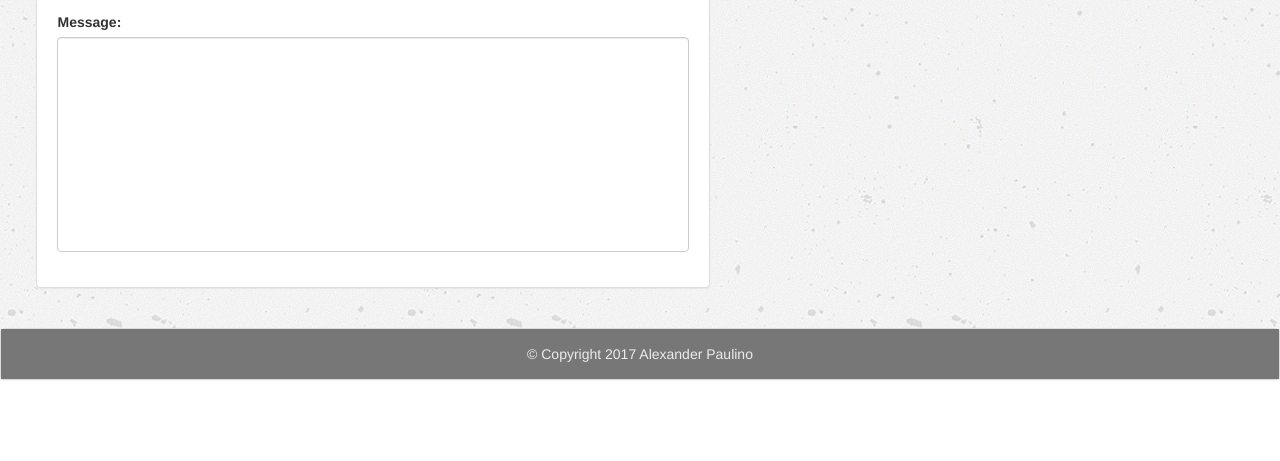
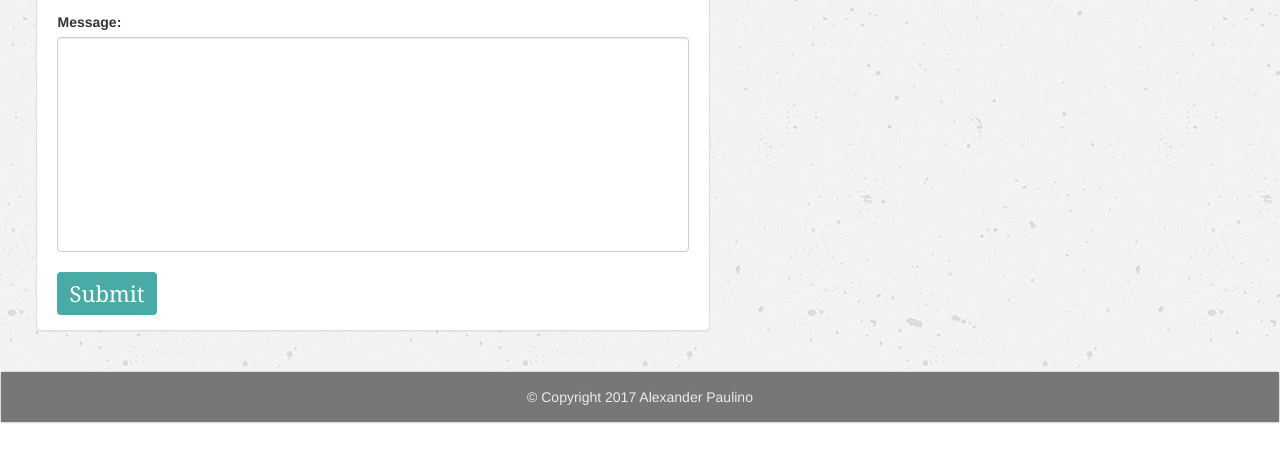
Before and after one commit to alexanderpaulino/Bootstrap-Portfolio, a plain HTML site: page contact.html in a window 1280 px wide. Shown: the part 301-762 px from the top of the page. Drawn offline with nearby package versions, Linux system fonts and the light colour scheme.

Commit message:
Added Submit Button

```diff
--- a/contact.html
+++ b/contact.html
@@ -57,9 +57,10 @@
                   <div class="form-group">
                     <label for="comment">Message:</label>
                     <textarea class="form-control" rows="5" id="comment" style="min-height: 215px"></textarea>
+                    <br>
+                    <button type="button" class="btn btn-success btn-md" style="background-color: #4aaaa5;border:none;font-size: 22px;font-family: 'Georgia', Times, Times New Roman, serif">Submit</button>
                   </div>
                 </form>
-              <br>
               </div>
             </div>
           </div>
```
